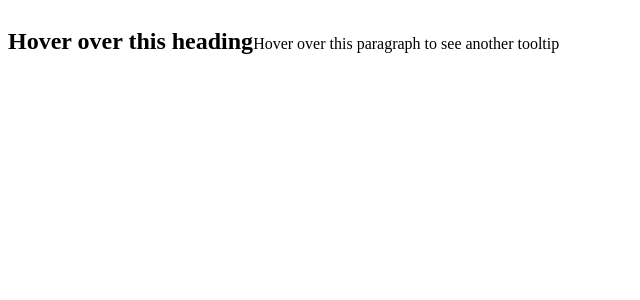
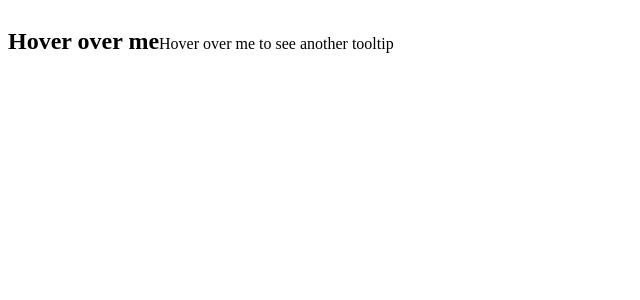
Before and after one commit to acciojob/react-composition-3-Aravindhan-Rajendran, a React app: page / in a window 1280 px wide. Shown: the top 300 px of the page, without its empty margins (0-640 px from the left). Built offline with nearby package versions, Linux system fonts and the light colour scheme.

Commit message:
Update App.js

```diff
--- a/src/components/App.js
+++ b/src/components/App.js
@@ -6,12 +6,12 @@ const App = () => {
   return (
     <div>
       <h2 className="tooltip">
-        Hover over this heading
-        <Tooltip tooltipId="firstTooltip" text="This is a tooltip for the first div" />
+        Hover over me
+        <Tooltip tooltipId="firstTooltip" text="This is a tooltip" />
       </h2>
       <p className="tooltip">
-        Hover over this paragraph to see another tooltip
-        <Tooltip tooltipId="secondTooltip" text="This is another tooltip for the second div" />
+        Hover over me to see another tooltip
+        <Tooltip tooltipId="secondTooltip" text="This is another tooltip" />
       </p>
     </div>
   );
```
